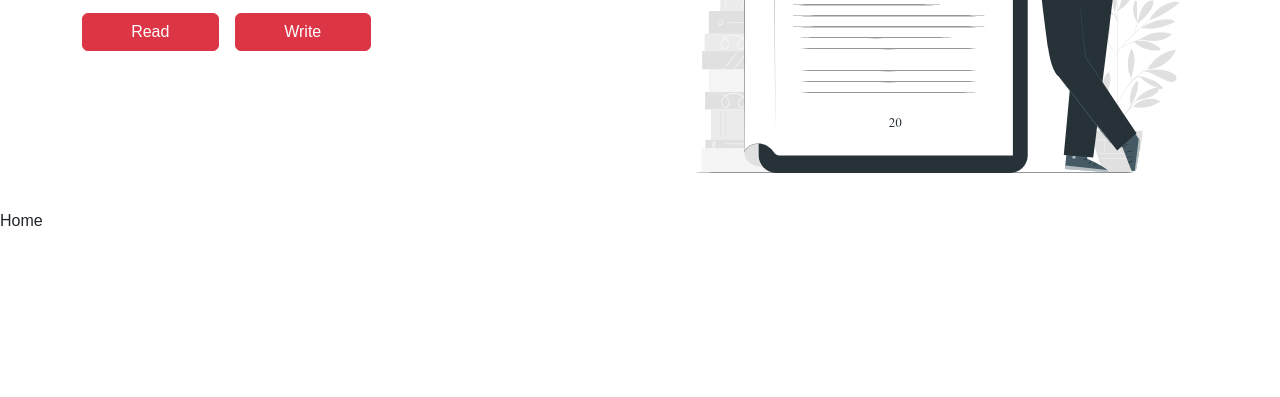
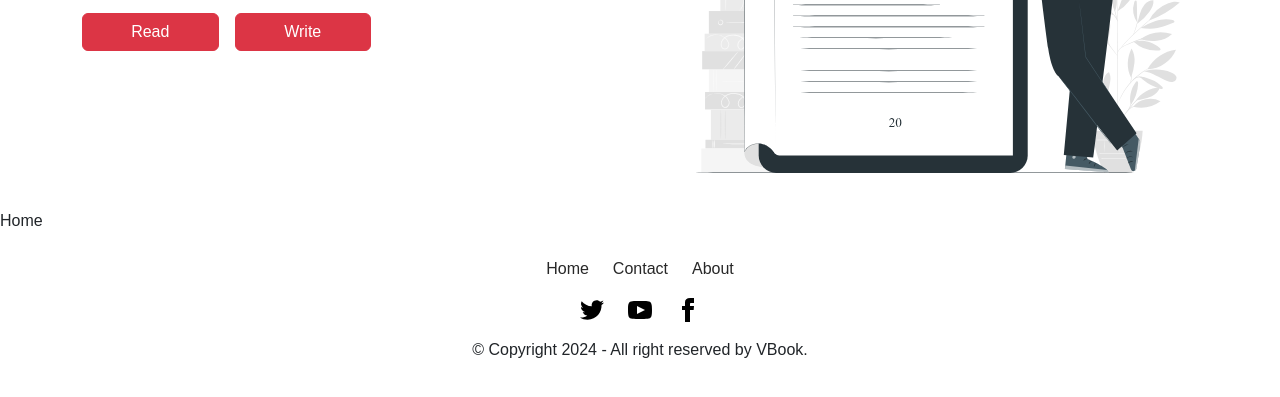
Before and after one commit to VishalValvi-83/e-book-store, a React app in the folder Client/: page / in a window 1280 px wide. Shown: the part 393-790 px from the top of the page. Built offline with nearby package versions, Linux system fonts and the light colour scheme.

Commit message:
footer added

```diff
--- /dev/null
+++ b/Client/src/components/Footer/Footer.css
@@ -0,0 +1,10 @@
+.footer-link {
+    color: #282828;
+    text-decoration: none;
+}
+
+.footer-link:hover {
+    color: #dc3545;
+    text-decoration: underline;
+
+}
--- /dev/null
+++ b/Client/src/components/Footer/Footer.js
@@ -0,0 +1,55 @@
+import React from 'react'
+import './Footer.css'
+function Footer() {
+    return (
+        <><footer className="container-fluid pt-2">
+            <div className='container d-flex flex-column text-center'>
+                <div className="d-flex justify-content-center flex-wrap gap-4 my-3">
+                    <a href='/' className="footer-link">Home</a>
+                    <a href='/' className="footer-link">Contact</a>
+                    <a href='/' className="footer-link">About</a>
+                </div>
+                <div className="d-flex justify-content-center mb-3 flex-wrap gap-4">
+                    <a>
+                        <svg
+                            xmlns="http://www.w3.org/2000/svg"
+                            width="24"
+                            height="24"
+                            viewBox="0 0 24 24"
+                            className="fill-current">
+                            <path
+                                d="M24 4.557c-.883.392-1.832.656-2.828.775 1.017-.609 1.798-1.574 2.165-2.724-.951.564-2.005.974-3.127 1.195-.897-.957-2.178-1.555-3.594-1.555-3.179 0-5.515 2.966-4.797 6.045-4.091-.205-7.719-2.165-10.148-5.144-1.29 2.213-.669 5.108 1.523 6.574-.806-.026-1.566-.247-2.229-.616-.054 2.281 1.581 4.415 3.949 4.89-.693.188-1.452.232-2.224.084.626 1.956 2.444 3.379 4.6 3.419-2.07 1.623-4.678 2.348-7.29 2.04 2.179 1.397 4.768 2.212 7.548 2.212 9.142 0 14.307-7.721 13.995-14.646.962-.695 1.797-1.562 2.457-2.549z"></path>
+                        </svg>
+                    </a>
+                    <a>
+                        <svg
+                            xmlns="http://www.w3.org/2000/svg"
+                            width="24"
+                            height="24"
+                            viewBox="0 0 24 24"
+                            className="fill-current">
+                            <path
+                                d="M19.615 3.184c-3.604-.246-11.631-.245-15.23 0-3.897.266-4.356 2.62-4.385 8.816.029 6.185.484 8.549 4.385 8.816 3.6.245 11.626.246 15.23 0 3.897-.266 4.356-2.62 4.385-8.816-.029-6.185-.484-8.549-4.385-8.816zm-10.615 12.816v-8l8 3.993-8 4.007z"></path>
+                        </svg>
+                    </a>
+                    <a>
+                        <svg
+                            xmlns="http://www.w3.org/2000/svg"
+                            width="24"
+                            height="24"
+                            viewBox="0 0 24 24"
+                            className="fill-current">
+                            <path
+                                d="M9 8h-3v4h3v12h5v-12h3.642l.358-4h-4v-1.667c0-.955.192-1.333 1.115-1.333h2.885v-5h-3.808c-3.596 0-5.192 1.583-5.192 4.615v3.385z"></path>
+                        </svg>
+                    </a>
+                </div>
+
+                <aside>
+                    &copy; Copyright  {new Date().getFullYear()} - All right reserved by VBook.
+                </aside></div>
+        </footer></>
+    )
+}
+
+export default Footer
--- a/Client/src/index.css
+++ b/Client/src/index.css
@@ -9,3 +9,6 @@ body{
   height: 100vh;
   /* background-color: #f1f1f1; */
 }
+a{
+  cursor: pointer;
+}
--- a/Client/src/view/Home/Home.js
+++ b/Client/src/view/Home/Home.js
@@ -1,6 +1,7 @@
 import React from 'react'
 import Navbar from '../../components/Navbar/Navbar'
 import Banner from '../../components/Banner/Banner'
+import Footer from '../../components/Footer/Footer'
 
 function Home() {
   return (
@@ -8,6 +9,7 @@ function Home() {
     <Navbar/>
     <Banner/>
       <div>Home</div>
+      <Footer/>
     </>
   )
 }
```
